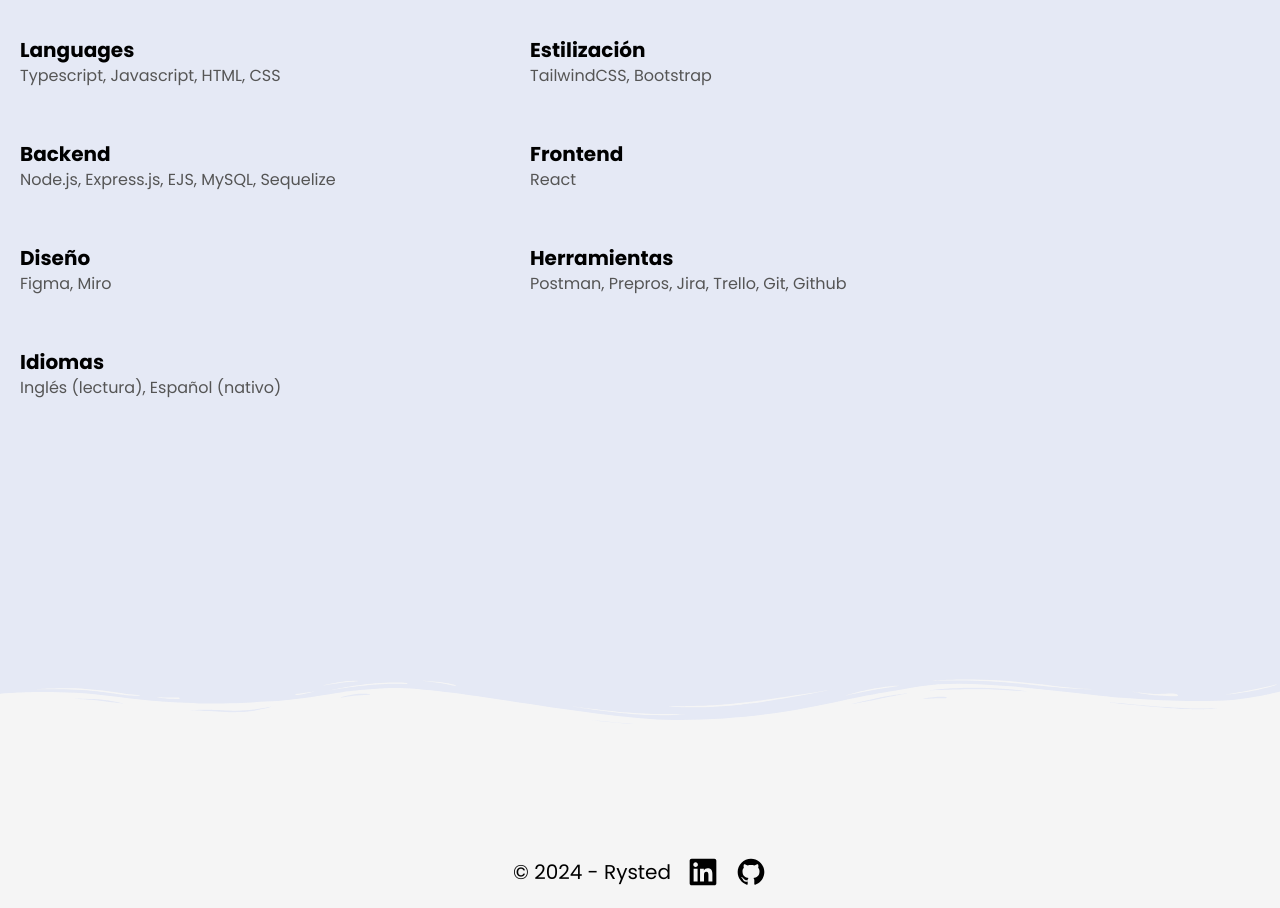
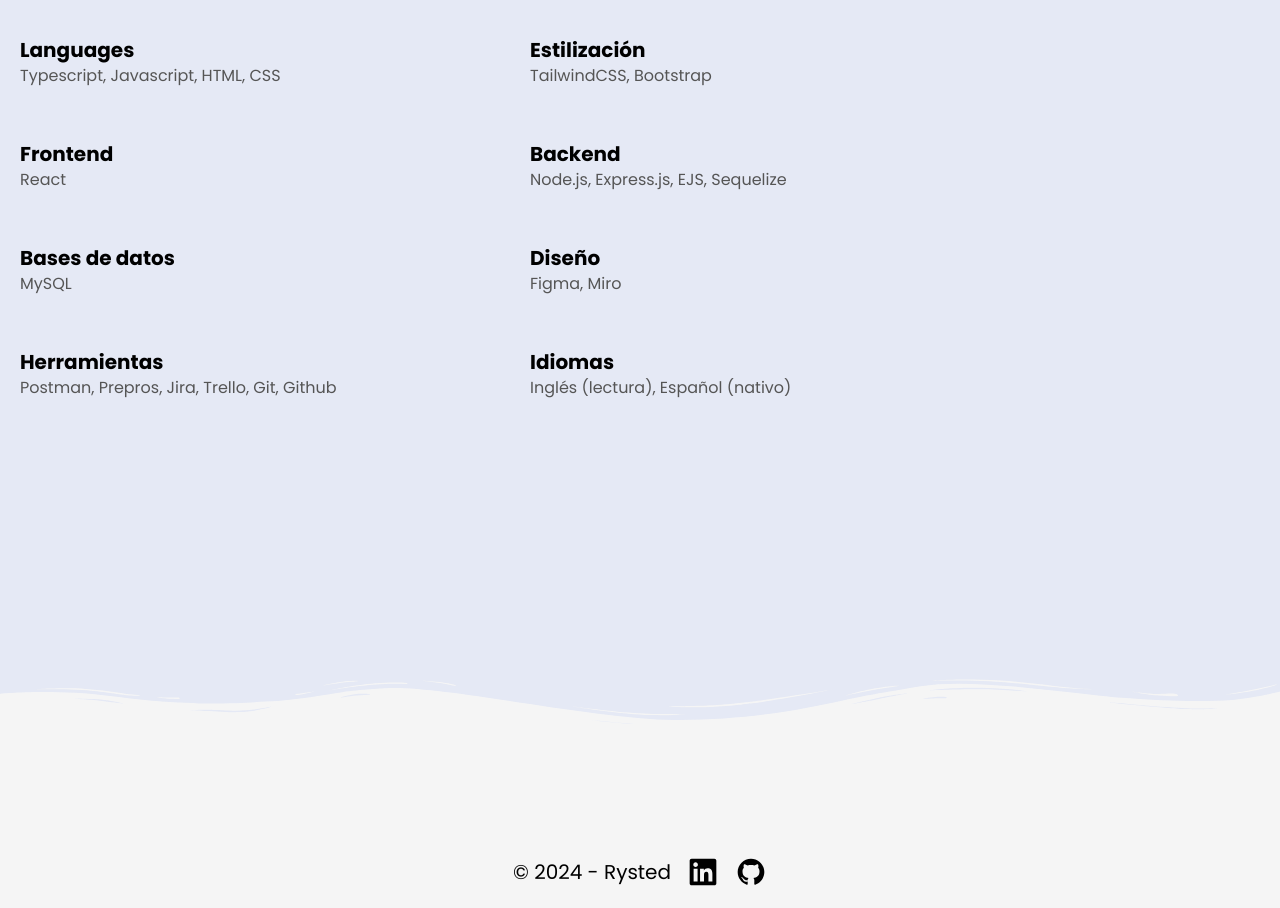
Before and after one commit to Rysted/portfolio, a React (Vite) app: page / in a window 1280 px wide. Shown: the part 2980-3888 px from the top of the page. Built offline with nearby package versions, Linux system fonts and the light colour scheme.

Commit message:
Cambios en skills

```diff
--- a/src/components/skills/SkillsData.ts
+++ b/src/components/skills/SkillsData.ts
@@ -1,11 +1,9 @@
 export const SkillsData = [
   { title: "Languages", skills: ["Typescript", "Javascript", "HTML", "CSS"] },
   { title: "Estilización", skills: ["TailwindCSS", "Bootstrap"] },
-  {
-    title: "Backend",
-    skills: ["Node.js", "Express.js", "EJS", "MySQL", "Sequelize"],
-  },
   { title: "Frontend", skills: ["React"] },
+  { title: "Backend", skills: ["Node.js", "Express.js", "EJS", "Sequelize"] },
+  { title: "Bases de datos", skills: ["MySQL"] },
   { title: "Diseño", skills: ["Figma", "Miro"] },
   {
     title: "Herramientas",
```
